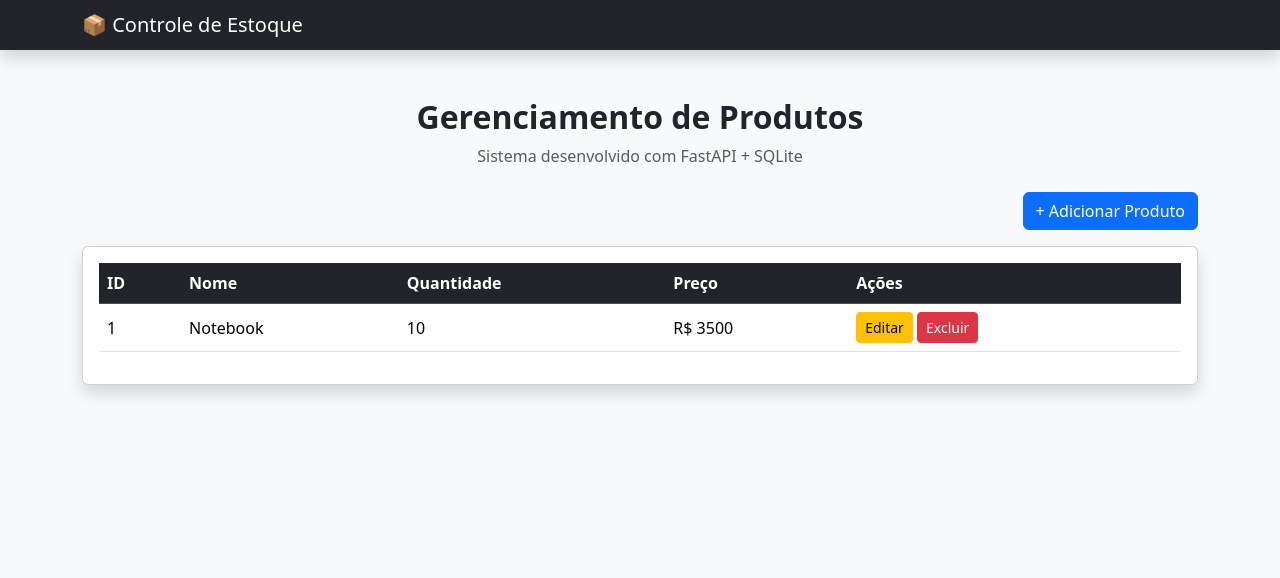
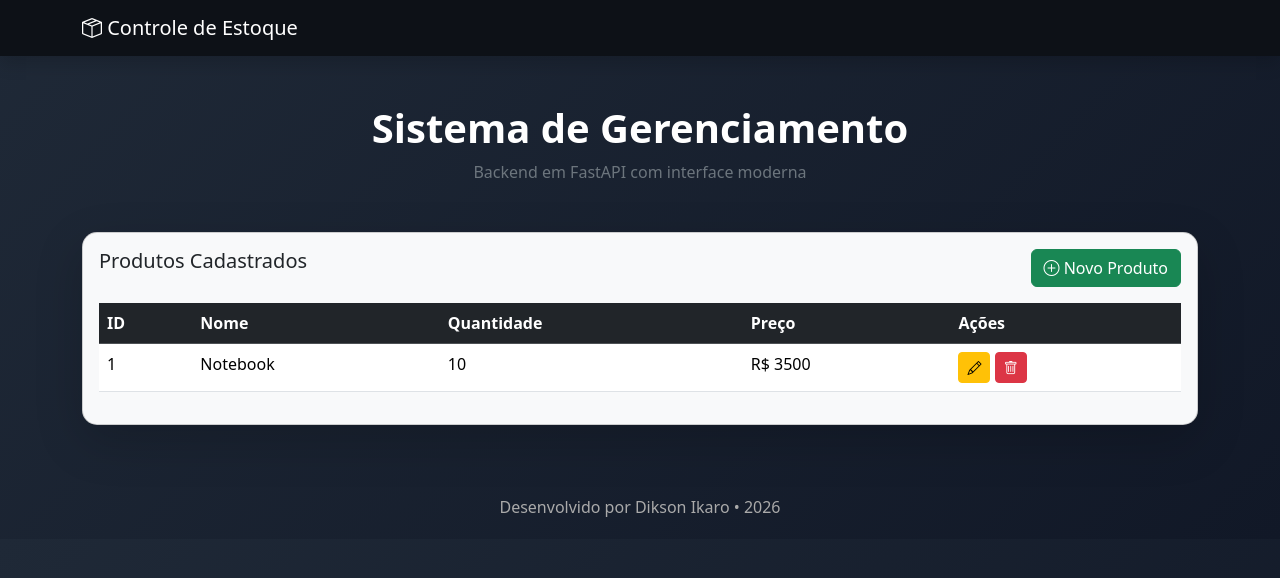
Before and after one commit to Ikaruus/controle_estoque, a FastAPI app: page /interface in a window 1280 px wide. Shown: the top 578 px of the page. Run offline with FastAPI, Linux system fonts and the light colour scheme.

Commit message:
Upgrade visual - layout moderno

```diff
--- a/templates/index.html
+++ b/templates/index.html
@@ -5,39 +5,63 @@
     <title>Controle de Estoque</title>
     <meta name="viewport" content="width=device-width, initial-scale=1">
 
-    <!-- Bootstrap 5 -->
+    <!-- Bootstrap -->
     <link href="https://cdn.jsdelivr.net/npm/bootstrap@5.3.2/dist/css/bootstrap.min.css" rel="stylesheet">
+
+    <!-- Bootstrap Icons -->
+    <link href="https://cdn.jsdelivr.net/npm/bootstrap-icons/font/bootstrap-icons.css" rel="stylesheet">
+
+    <style>
+        body {
+            background: linear-gradient(135deg, #1f2937, #111827);
+            color: white;
+        }
+
+        .card {
+            border-radius: 15px;
+        }
+
+        .navbar {
+            background-color: #0d1117;
+        }
+
+        footer {
+            margin-top: 50px;
+            padding: 20px;
+            text-align: center;
+            color: #aaa;
+        }
+    </style>
 </head>
 
-<body class="bg-light">
+<body>
 
-    <!-- NAVBAR -->
-    <nav class="navbar navbar-dark bg-dark shadow">
+<nav class="navbar navbar-dark shadow">
     <div class="container">
-            <span class="navbar-brand mb-0 h1">📦 Controle de Estoque</span>
+        <span class="navbar-brand">
+            <i class="bi bi-box-seam"></i> Controle de Estoque
+        </span>
     </div>
 </nav>
 
 <div class="container mt-5">
 
-        <!-- Título -->
-        <div class="text-center mb-4">
-            <h2 class="fw-bold">Gerenciamento de Produtos</h2>
-            <p class="text-muted">Sistema desenvolvido com FastAPI + SQLite</p>
+    <div class="text-center mb-5">
+        <h1 class="fw-bold">Sistema de Gerenciamento</h1>
+        <p class="text-secondary">Backend em FastAPI com interface moderna</p>
     </div>
 
-        <!-- Botão adicionar -->
-        <div class="text-end mb-3">
-            <button class="btn btn-primary">
-                + Adicionar Produto
+    <div class="card shadow-lg bg-light text-dark">
+        <div class="card-body">
+
+            <div class="d-flex justify-content-between mb-3">
+                <h5 class="card-title">Produtos Cadastrados</h5>
+                <button class="btn btn-success">
+                    <i class="bi bi-plus-circle"></i> Novo Produto
                 </button>
             </div>
 
-        <!-- Tabela de Produtos -->
-        <div class="card shadow">
-            <div class="card-body">
-
-                <table class="table table-hover align-middle">
+            <table class="table table-hover">
                 <thead class="table-dark">
                     <tr>
                         <th>ID</th>
@@ -47,7 +71,6 @@
                         <th>Ações</th>
                     </tr>
                 </thead>
-
                 <tbody>
                     <tr>
                         <td>1</td>
@@ -55,8 +78,12 @@
                         <td>10</td>
                         <td>R$ 3500</td>
                         <td>
-                                <button class="btn btn-sm btn-warning">Editar</button>
-                                <button class="btn btn-sm btn-danger">Excluir</button>
+                            <button class="btn btn-sm btn-warning">
+                                <i class="bi bi-pencil"></i>
+                            </button>
+                            <button class="btn btn-sm btn-danger">
+                                <i class="bi bi-trash"></i>
+                            </button>
                         </td>
                     </tr>
                 </tbody>
@@ -67,5 +94,9 @@
 
 </div>
 
+<footer>
+    Desenvolvido por Dikson Ikaro • 2026
+</footer>
+
 </body>
 </html>
```
Lines whose indentation alone changed are shown as unchanged.
